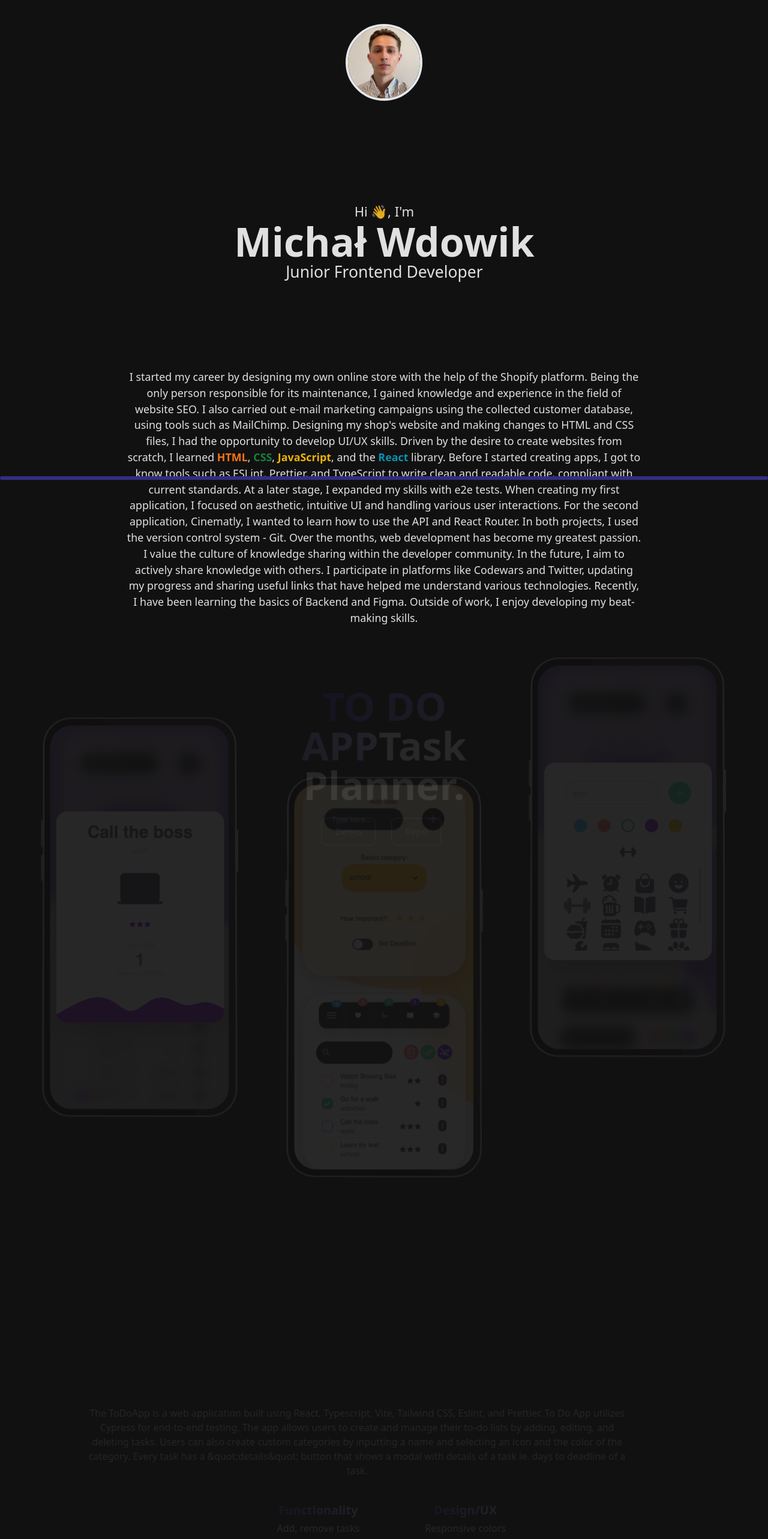
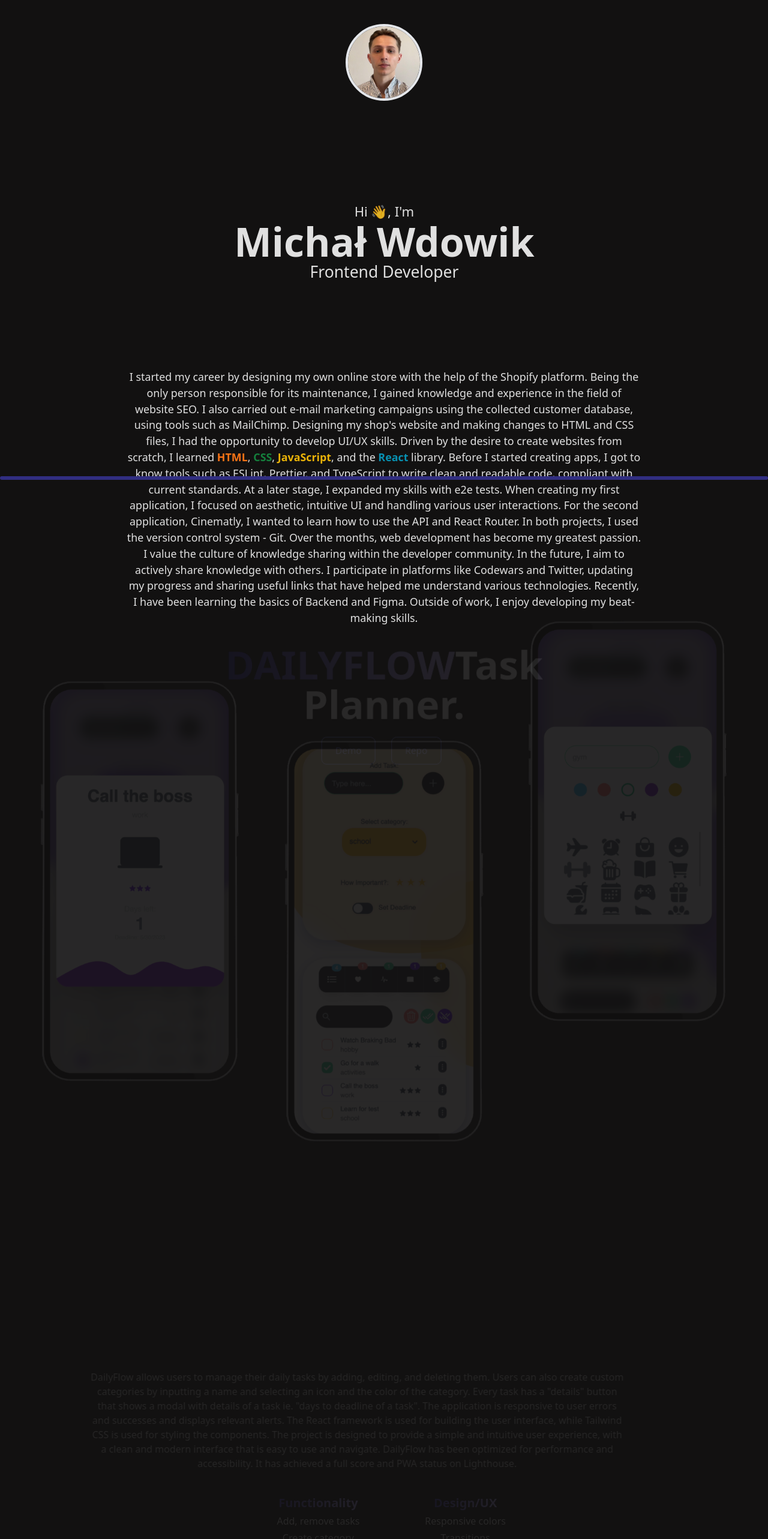
Before and after one commit to michalwdowik/MichalWdowikDev, a React (Vite) app: page / in a window 1280 px wide. Shown: the top 2566 px of the page at 60% size. Built offline with nearby package versions, Linux system fonts and the light colour scheme.

Commit message:
Change project name

```diff
--- a/src/App.tsx
+++ b/src/App.tsx
@@ -6,7 +6,7 @@ import TweetsTimeline from './Components/TweetsTimeline'
 import BottomScrollBar from './Components/BottomScrollBar'
 import Footer from './Footer/Footer'
 import Chat from './Chat/Chat'
-import ToDoApp from './Portfolio/ToDoApp'
+import DailyFlow from './Portfolio/DailyFlow'
 import Cinematly from './Portfolio/Cinematly'
 
 const App = () => (
@@ -21,7 +21,7 @@ const App = () => (
                 id="portfolio"
                 className="flex flex-col items-center justify-center m-auto"
             >
-                <ToDoApp />
+                <DailyFlow />
                 <Cinematly />
             </section>
             <section
--- a/src/Portfolio/ToDoApp.tsx
+++ b/src/Portfolio/DailyFlow.tsx
@@ -1,17 +1,17 @@
 import PortfolioProject from './PortfolioProject'
 
-const urlToDemo = 'https://to-do-app-michalwdowik.vercel.app/'
+const urlToDemo = 'https://dailyflow.vercel.app/'
 const urltoRepo = 'https://github.com/michalwdowik/ToDoApp'
 
-const toDoAppDescription = `The ToDoApp is a web application built using React,
-Typescript, Vite, Tailwind CSS, Eslint, and Prettier. To Do
-App utilizes Cypress for end-to-end testing. The app allows
-users to create and manage their to-do lists by adding,
-editing, and deleting tasks. Users can also create custom
-categories by inputting a name and selecting an icon and the
-color of the category. Every task has a &quot;details&quot;
-button that shows a modal with details of a task ie. days to
-deadline of a task.`
+const toDoAppDescription = `DailyFlow allows users to manage their daily tasks by adding, editing,
+ and deleting them. Users can also create custom categories by inputting a name and selecting an icon
+  and the color of the category. Every task has a "details" button that shows a modal with details of a task ie.
+   "days to deadline of a task". The application is responsive to user errors and successes and displays relevant alerts.
+    The React framework is used for building the user interface, while Tailwind CSS is used for styling the components.
+    The project is designed to provide a simple and intuitive user experience, with a clean and modern interface that is easy to use and navigate.
+     DailyFlow has been optimized for performance and accessibility. It has achieved a full score and PWA status on Lighthouse.
+
+`
 
 const toDoAppFunctionalities = [
     'Add, remove tasks',
@@ -33,10 +33,10 @@ const toDoAppDesignFeatures = [
     'Responsive design',
 ]
 
-const ToDoApp = () => {
+const DailyFlow = () => {
     return (
         <PortfolioProject
-            title="TO DO APP"
+            title="DAILYFLOW"
             subtitle="Task Planner."
             demoLink={urlToDemo}
             repoLink={urltoRepo}
@@ -53,4 +53,4 @@ const ToDoApp = () => {
     )
 }
 
-export default ToDoApp
+export default DailyFlow
--- a/src/Profile/ProfileHeading.tsx
+++ b/src/Profile/ProfileHeading.tsx
@@ -15,9 +15,7 @@ const ProfileHeading = () => {
                 <h1 className="text-4xl font-bold md:text-5xl lg:text-6xl">
                     {USER_NAME}
                 </h1>
-                <h2 className="mb-5 text-xl md:text-2xl">
-                    Junior Frontend Developer
-                </h2>
+                <h2 className="mb-5 text-xl md:text-2xl">Frontend Developer</h2>
             </Parallax>
         </header>
     )
```
